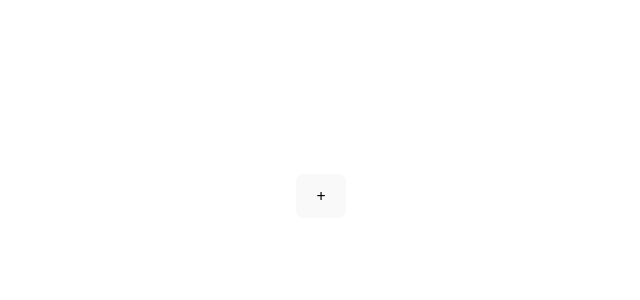
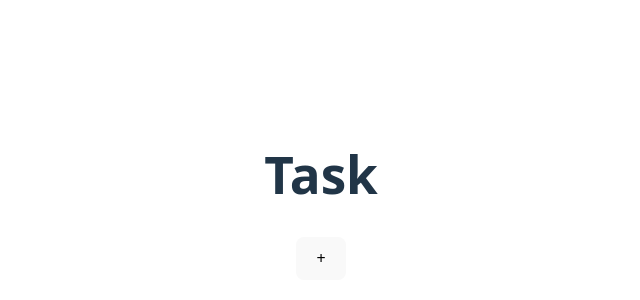
Before and after one commit to RamSivaSundaraKarthykeyan/Cards-Task, a React (Vite) app: page / in a window 1280 px wide. Shown: the part 204-504 px from the top of the page, without its empty margins (319-959 px from the left). Built offline with nearby package versions, Linux system fonts and the light colour scheme.

Commit message:
added H1 tag

```diff
--- a/src/components/TaskCard.jsx
+++ b/src/components/TaskCard.jsx
@@ -20,6 +20,7 @@ function TaskCard() {
   return (
     <>
       <div>
+        <h1>Task</h1>
         {checkBoxes.map((checkBox) => (
           <CheckBox
             key={checkBox.id}
```
